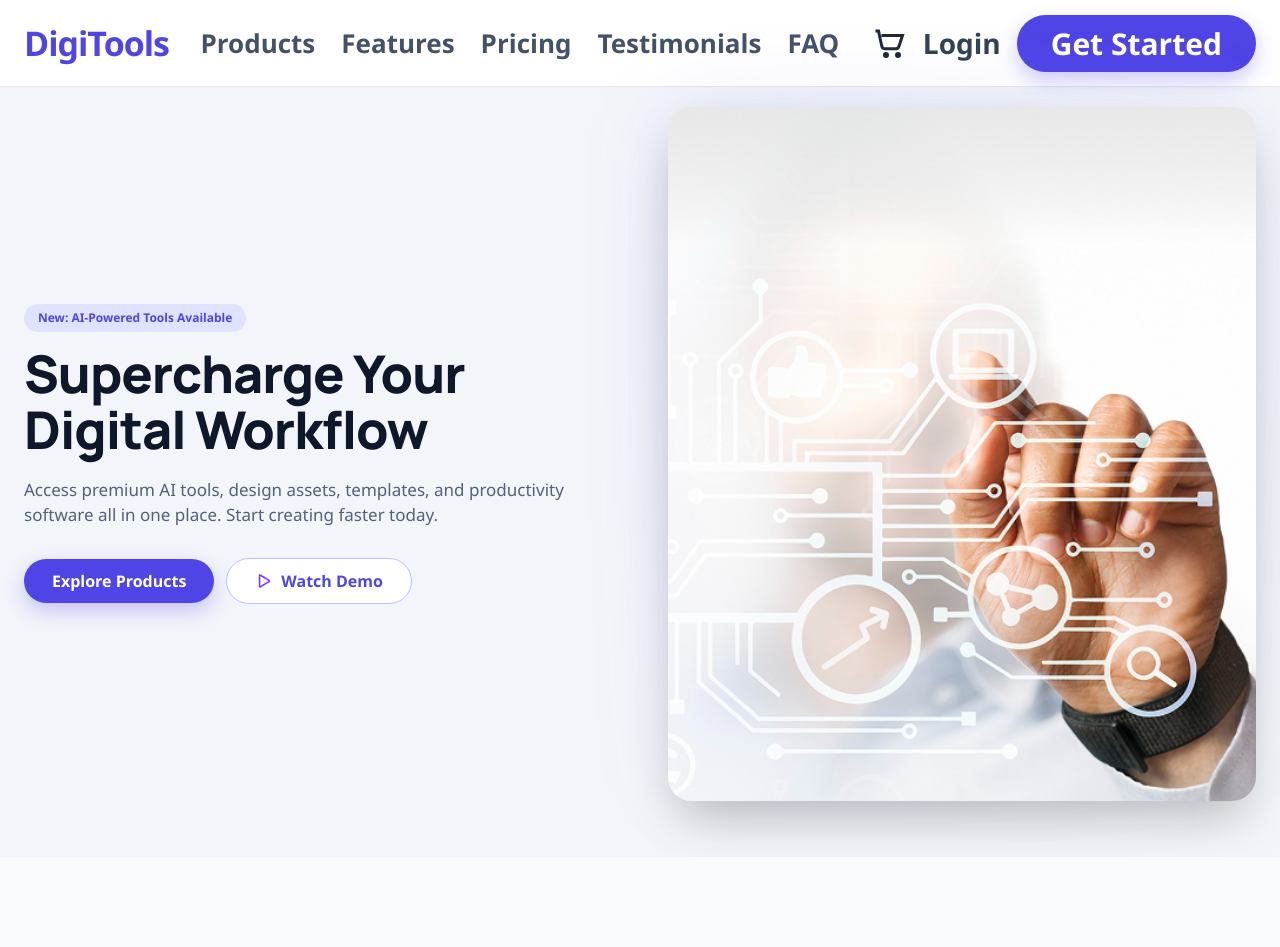
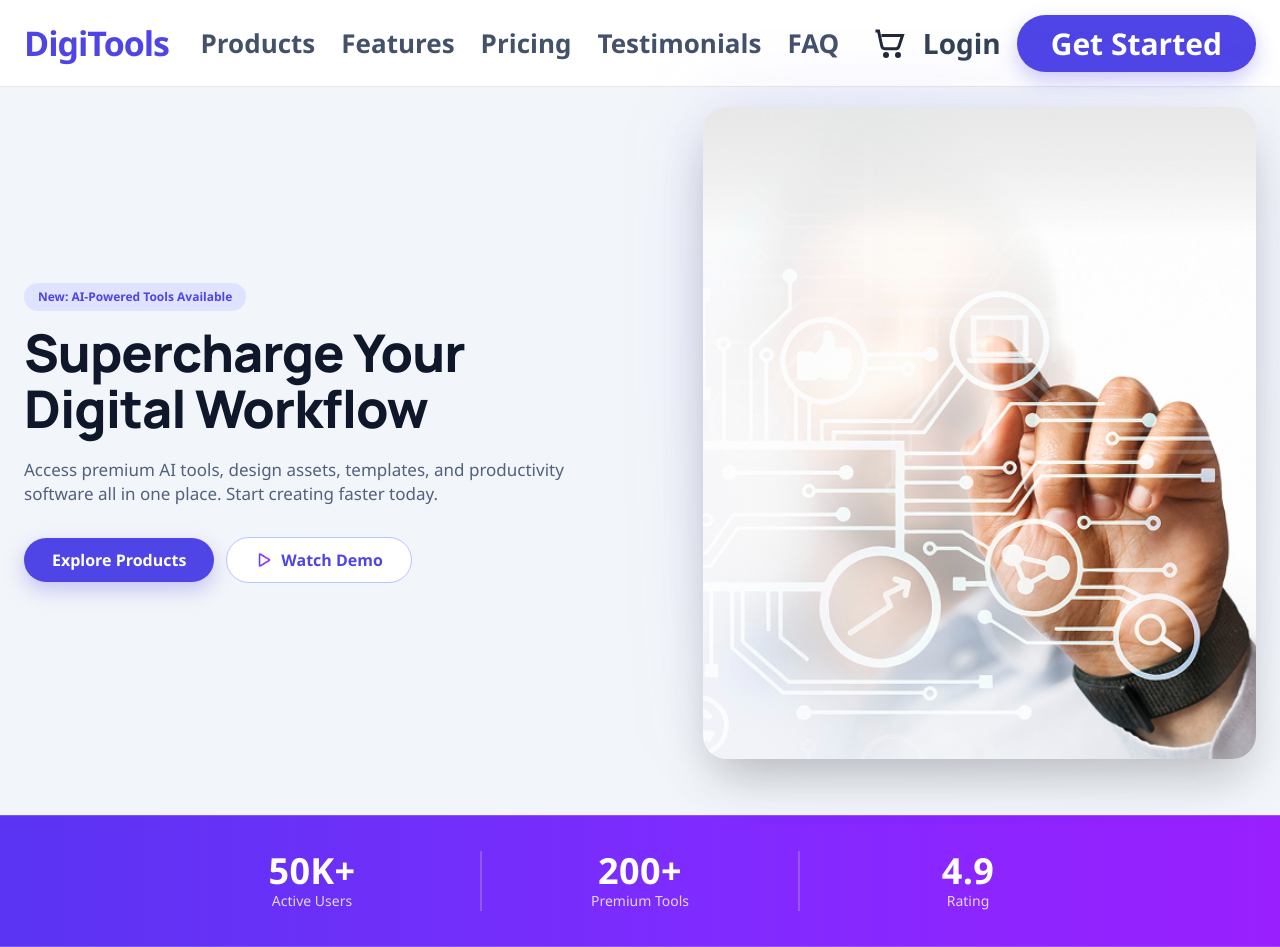
Before and after one commit to Towsif111/Assignment-6, a React (Vite) app: page / in a window 1280 px wide. Before the commit the page ends 857 px from the top, so only its background shows below. Built offline with nearby package versions, Linux system fonts and the light colour scheme.

Commit message:
added the users and tools section

```diff
--- a/src/App.css
+++ b/src/App.css
@@ -85,11 +85,12 @@
 }
 
 .hero-media {
-  width: 100%;
+  width: 94%;
+  justify-self: end;
 }
 
 .hero-image {
-  min-height: 640px;
+  min-height: 600px;
   border-radius: 24px;
 }
 
@@ -186,6 +187,20 @@
 
 .brand-bg {
   background: #4f45e6;
+}
+
+.stats-band.brand-bg {
+  background: linear-gradient(90deg, #5a34f2 0%, #7f2bff 55%, #9a1fff 100%);
+  box-shadow: inset 0 1px 0 rgba(255, 255, 255, 0.18), inset 0 -1px 0 rgba(255, 255, 255, 0.18);
+}
+
+.stats-band .border-x {
+  border-left-width: 2px;
+  border-right-width: 2px;
+}
+
+.stats-band .text-4xl {
+  letter-spacing: 0.01em;
 }
 
 .hero-glow {
--- a/src/App.jsx
+++ b/src/App.jsx
@@ -70,6 +70,23 @@ function App() {
           />
         </div>
       </section>
+
+      <section className="brand-bg text-white stats-band">
+        <div className="mx-auto grid max-w-5xl grid-cols-3 gap-2 px-4 py-9 text-center sm:px-6">
+          <div>
+            <p className="text-4xl font-black">50K+</p>
+            <p className="text-sm text-white/80">Active Users</p>
+          </div>
+          <div className="border-x border-white/20">
+            <p className="text-4xl font-black">200+</p>
+            <p className="text-sm text-white/80">Premium Tools</p>
+          </div>
+          <div>
+            <p className="text-4xl font-black">4.9</p>
+            <p className="text-sm text-white/80">Rating</p>
+          </div>
+        </div>
+      </section>
     </div>
   )
 }
```
